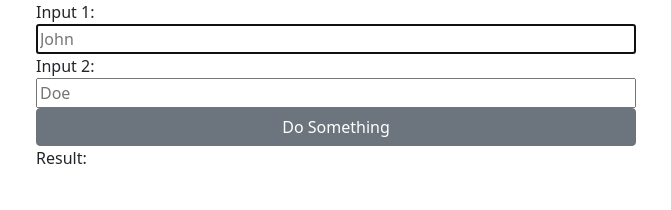
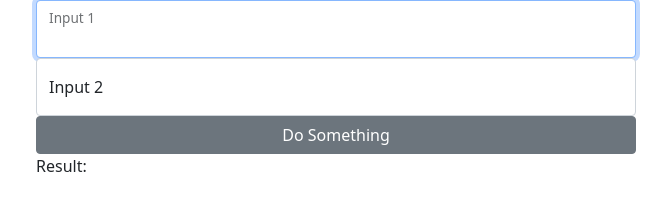
Before and after one commit to edouardmisset/simpleTemplate, a website: page index.html in a window 1280 px wide. Shown: the whole page, without its empty margins (304-975 px from the left). Drawn offline with nearby package versions, Linux system fonts and the light colour scheme.

Commit message:
used bootstrap floating form

```diff
--- a/index.html
+++ b/index.html
@@ -14,23 +14,27 @@
   </head>
   <body>
     <form action="/script.js">
-      <label for="in1">Input 1:</label>
+      <div class="form-floating">
         <input
           type="text"
           id="in1"
-        class="form-floating"
+          class="form-control"
           name="in1"
           placeholder="John"
           autofocus
         />
-      <label for="in2">Input 2:</label>
+        <label for="in1">Input 1</label>
+      </div>
+      <div class="form-floating">
         <input
           type="text"
           id="in2"
-        class="form-floating"
+          class="form-control"
           name="in2"
           placeholder="Doe"
         />
+        <label for="in2">Input 2</label>
+      </div>
       <input
         type="button"
         class="btn btn-secondary"
```
Lines whose indentation alone changed are shown as unchanged.
